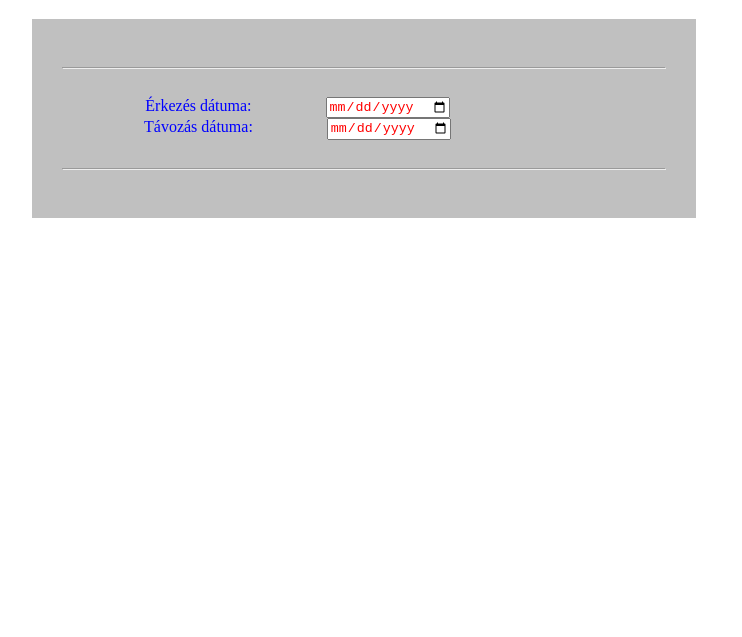
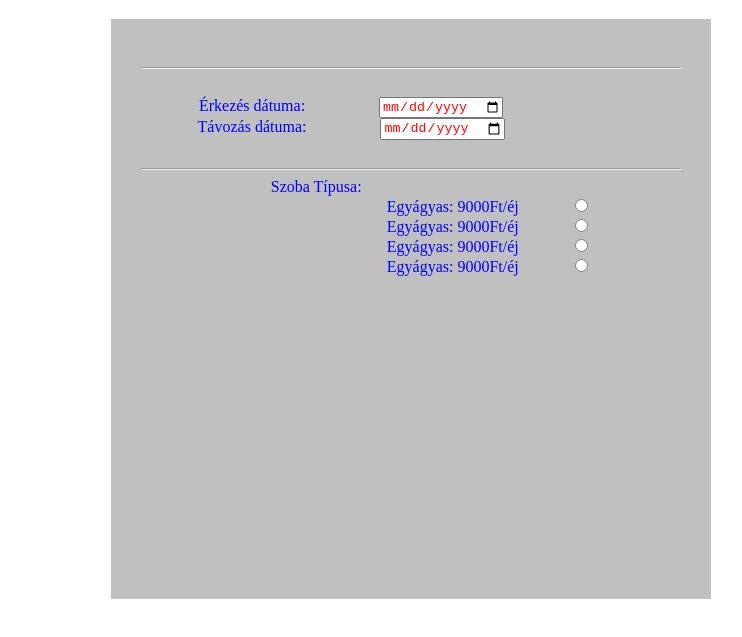
Before and after one commit to Zalan12/panzio, a plain HTML site: page index.html in a window 1280 px wide. Shown: the part 61-698 px from the top of the page, without its empty margins (276-1018 px from the left). Drawn offline with Linux system fonts and the light colour scheme.

Commit message:
Feladat folytatása

```diff
--- a/index.html
+++ b/index.html
@@ -7,10 +7,12 @@
     <style>
         body{text-align: center;}
         form{background-color: rgb(192, 192, 192);
-        margin-left: 300px;
-        margin-right: 300px;
+        margin-left: 30%;
+        margin-right: 30%;
         padding-top: 40px;
-        padding-bottom: 40px;}
+        padding-bottom: 40px;
+    min-width: 600px;
+        height: 500px;}
         label{margin-right: 70px;
         margin-left: -20%;
         color: blue;}
@@ -18,6 +20,13 @@
         margin-right: 30px;}
         #ido{padding-top: 20px;
             padding-bottom: 20px;}
+        #szobatipusjobb{float: right;
+        margin-right: 20%;}
+        #r1{margin-right: -25vh;}
+        #r2{margin-right: -25vh;}
+        #r3{margin-right: -25vh;}
+        #r4{margin-right: -25vh;}
+
 
     </style>
 </head>
@@ -34,7 +43,22 @@
             <input type="date" name="tavozas" id="tavozas"style="color: red;">
             </div>
             <hr>
-
+            <div id="szobatipusbal">
+                <label for="">Szoba Típusa:</label>
+            </div>
+            <div id="szobatipusjobb">
+                <input type="radio" name="r1" id="r1">
+                <label for="r1">Egyágyas: 9000Ft/éj</label>
+                <br>
+                <input type="radio" name="r2" id="r2">
+                <label for="r1">Egyágyas: 9000Ft/éj</label>
+                <br>
+                <input type="radio" name="r3" id="r3">
+                <label for="r1">Egyágyas: 9000Ft/éj</label>
+                <br>
+                <input type="radio" name="r4" id="r4">
+                <label for="r1">Egyágyas: 9000Ft/éj</label>
+            </div>
     </form>
 
 
```
